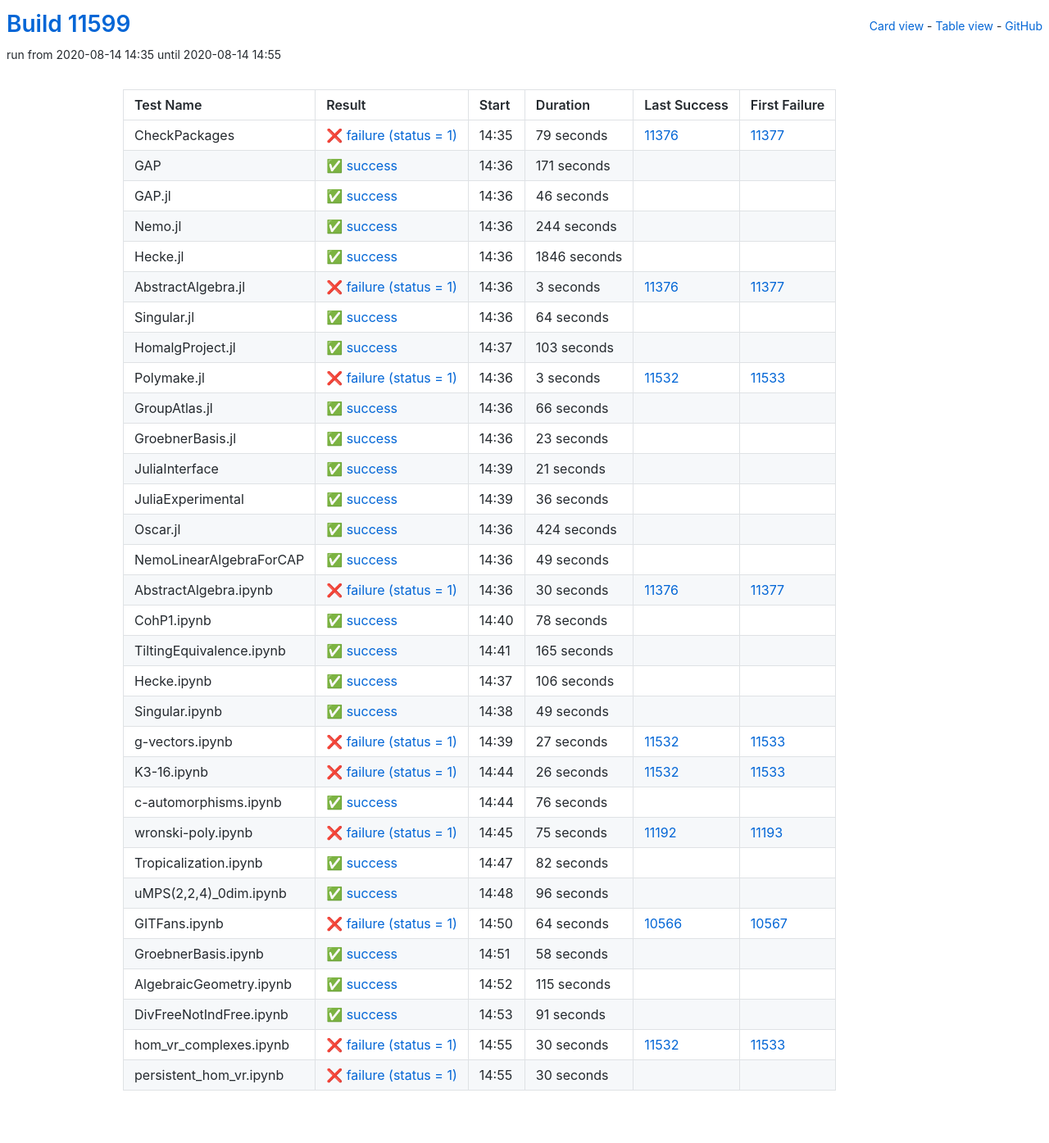
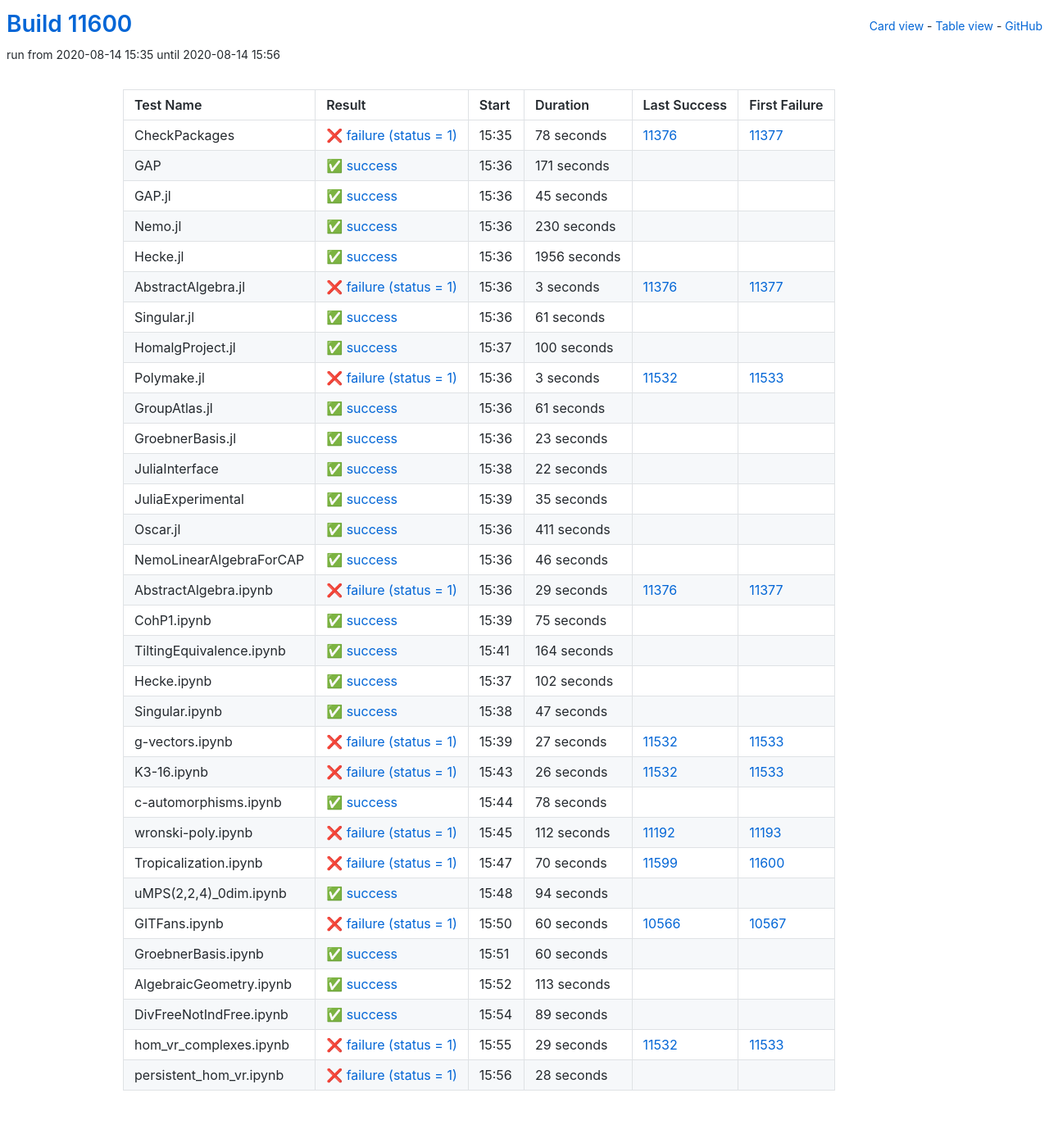
Before and after one commit to oscar-system/oscar-ci-status, a Jekyll site: the page built from table.html, in a window 1280 px wide. Shown: the whole page at 82% size. Built offline with Jekyll 4.4.1, drawn with Linux system fonts in a browser that asks for light colours.

Commit message:
Build #11600

```diff
--- a/_data/ci.yml
+++ b/_data/ci.yml
@@ -1,6 +1,6 @@
 ---
-build: 11599
-build_url: https://oscarci.mathematik.uni-kl.de/job/oscar/11599/
+build: 11600
+build_url: https://oscarci.mathematik.uni-kl.de/job/oscar/11600/
 job: oscar
 organization: oscar-system
 repo: oscar-ci-status
@@ -8,20 +8,20 @@
 tests:
 - name: CheckPackages
   id: checkpackages
-  log: https://oscarci.mathematik.uni-kl.de/job/oscar/11599/artifact/logs/build-11599/CheckPackages.log
-  start: 2020-08-14 14:35
+  log: https://oscarci.mathematik.uni-kl.de/job/oscar/11600/artifact/logs/build-11600/CheckPackages.log
+  start: 2020-08-14 15:35
   success: false
   exitcode: 1
   status: failure
-  duration: 79
+  duration: 78
   last_success: 11376
   last_success_url: https://oscarci.mathematik.uni-kl.de/job/oscar/11376/
   first_failure: 11377
   first_failure_url: https://oscarci.mathematik.uni-kl.de/job/oscar/11377/
 - name: GAP
   id: gap
-  log: https://oscarci.mathematik.uni-kl.de/job/oscar/11599/artifact/logs/build-11599/GAP.log
-  start: 2020-08-14 14:36
+  log: https://oscarci.mathematik.uni-kl.de/job/oscar/11600/artifact/logs/build-11600/GAP.log
+  start: 2020-08-14 15:36
   success: true
   exitcode: 0
   status: success
@@ -32,44 +32,44 @@
   first_failure_url:
 - name: GAP.jl
   id: gap-jl
-  log: https://oscarci.mathematik.uni-kl.de/job/oscar/11599/artifact/logs/build-11599/GAP.jl.log
-  start: 2020-08-14 14:36
+  log: https://oscarci.mathematik.uni-kl.de/job/oscar/11600/artifact/logs/build-11600/GAP.jl.log
+  start: 2020-08-14 15:36
   success: true
   exitcode: 0
   status: success
-  duration: 46
+  duration: 45
   last_success: false
   last_success_url:
   first_failure: false
   first_failure_url:
 - name: Nemo.jl
   id: nemo-jl
-  log: https://oscarci.mathematik.uni-kl.de/job/oscar/11599/artifact/logs/build-11599/Nemo.jl.log
-  start: 2020-08-14 14:36
+  log: https://oscarci.mathematik.uni-kl.de/job/oscar/11600/artifact/logs/build-11600/Nemo.jl.log
+  start: 2020-08-14 15:36
   success: true
   exitcode: 0
   status: success
-  duration: 244
+  duration: 230
   last_success: false
   last_success_url:
   first_failure: false
   first_failure_url:
 - name: Hecke.jl
   id: hecke-jl
-  log: https://oscarci.mathematik.uni-kl.de/job/oscar/11599/artifact/logs/build-11599/Hecke.jl.log
-  start: 2020-08-14 14:36
+  log: https://oscarci.mathematik.uni-kl.de/job/oscar/11600/artifact/logs/build-11600/Hecke.jl.log
+  start: 2020-08-14 15:36
   success: true
   exitcode: 0
   status: success
-  duration: 1846
+  duration: 1956
   last_success: false
   last_success_url:
   first_failure: false
   first_failure_url:
 - name: AbstractAlgebra.jl
   id: abstractalgebra-jl
-  log: https://oscarci.mathematik.uni-kl.de/job/oscar/11599/artifact/logs/build-11599/AbstractAlgebra.jl.log
-  start: 2020-08-14 14:36
+  log: https://oscarci.mathematik.uni-kl.de/job/oscar/11600/artifact/logs/build-11600/AbstractAlgebra.jl.log
+  start: 2020-08-14 15:36
   success: false
   exitcode: 1
   status: failure
@@ -80,32 +80,32 @@
   first_failure_url: https://oscarci.mathematik.uni-kl.de/job/oscar/11377/
 - name: Singular.jl
   id: singular-jl
-  log: https://oscarci.mathematik.uni-kl.de/job/oscar/11599/artifact/logs/build-11599/Singular.jl.log
-  start: 2020-08-14 14:36
+  log: https://oscarci.mathematik.uni-kl.de/job/oscar/11600/artifact/logs/build-11600/Singular.jl.log
+  start: 2020-08-14 15:36
   success: true
   exitcode: 0
   status: success
-  duration: 64
+  duration: 61
   last_success: false
   last_success_url:
   first_failure: false
   first_failure_url:
 - name: HomalgProject.jl
   id: homalgproject-jl
-  log: https://oscarci.mathematik.uni-kl.de/job/oscar/11599/artifact/logs/build-11599/HomalgProject.jl.log
-  start: 2020-08-14 14:37
+  log: https://oscarci.mathematik.uni-kl.de/job/oscar/11600/artifact/logs/build-11600/HomalgProject.jl.log
+  start: 2020-08-14 15:37
   success: true
   exitcode: 0
   status: success
-  duration: 103
+  duration: 100
   last_success: false
   last_success_url:
   first_failure: false
   first_failure_url:
 - name: Polymake.jl
   id: polymake-jl
-  log: https://oscarci.mathematik.uni-kl.de/job/oscar/11599/artifact/logs/build-11599/Polymake.jl.log
-  start: 2020-08-14 14:36
+  log: https://oscarci.mathematik.uni-kl.de/job/oscar/11600/artifact/logs/build-11600/Polymake.jl.log
+  start: 2020-08-14 15:36
   success: false
   exitcode: 1
   status: failure
@@ -116,20 +116,20 @@
   first_failure_url: https://oscarci.mathematik.uni-kl.de/job/oscar/11533/
 - name: GroupAtlas.jl
   id: groupatlas-jl
-  log: https://oscarci.mathematik.uni-kl.de/job/oscar/11599/artifact/logs/build-11599/GroupAtlas.jl.log
-  start: 2020-08-14 14:36
+  log: https://oscarci.mathematik.uni-kl.de/job/oscar/11600/artifact/logs/build-11600/GroupAtlas.jl.log
+  start: 2020-08-14 15:36
   success: true
   exitcode: 0
   status: success
-  duration: 66
+  duration: 61
   last_success: false
   last_success_url:
   first_failure: false
   first_failure_url:
 - name: GroebnerBasis.jl
   id: groebnerbasis-jl
-  log: https://oscarci.mathematik.uni-kl.de/job/oscar/11599/artifact/logs/build-11599/GroebnerBasis.jl.log
-  start: 2020-08-14 14:36
+  log: https://oscarci.mathematik.uni-kl.de/job/oscar/11600/artifact/logs/build-11600/GroebnerBasis.jl.log
+  start: 2020-08-14 15:36
   success: true
   exitcode: 0
   status: success
@@ -140,116 +140,116 @@
   first_failure_url:
 - name: JuliaInterface
   id: juliainterface
-  log: https://oscarci.mathematik.uni-kl.de/job/oscar/11599/artifact/logs/build-11599/JuliaInterface.log
-  start: 2020-08-14 14:39
+  log: https://oscarci.mathematik.uni-kl.de/job/oscar/11600/artifact/logs/build-11600/JuliaInterface.log
+  start: 2020-08-14 15:38
   success: true
   exitcode: 0
   status: success
-  duration: 21
+  duration: 22
   last_success: false
   last_success_url:
   first_failure: false
   first_failure_url:
 - name: JuliaExperimental
   id: juliaexperimental
-  log: https://oscarci.mathematik.uni-kl.de/job/oscar/11599/artifact/logs/build-11599/JuliaExperimental.log
-  start: 2020-08-14 14:39
+  log: https://oscarci.mathematik.uni-kl.de/job/oscar/11600/artifact/logs/build-11600/JuliaExperimental.log
+  start: 2020-08-14 15:39
   success: true
   exitcode: 0
   status: success
-  duration: 36
+  duration: 35
   last_success: false
   last_success_url:
   first_failure: false
   first_failure_url:
 - name: Oscar.jl
   id: oscar-jl
-  log: https://oscarci.mathematik.uni-kl.de/job/oscar/11599/artifact/logs/build-11599/Oscar.jl.log
-  start: 2020-08-14 14:36
+  log: https://oscarci.mathematik.uni-kl.de/job/oscar/11600/artifact/logs/build-11600/Oscar.jl.log
+  start: 2020-08-14 15:36
   success: true
   exitcode: 0
   status: success
-  duration: 424
+  duration: 411
   last_success: false
   last_success_url:
   first_failure: false
   first_failure_url:
 - name: NemoLinearAlgebraForCAP
   id: nemolinearalgebraforcap
-  log: https://oscarci.mathematik.uni-kl.de/job/oscar/11599/artifact/logs/build-11599/NemoLinearAlgebraForCAP.log
-  start: 2020-08-14 14:36
+  log: https://oscarci.mathematik.uni-kl.de/job/oscar/11600/artifact/logs/build-11600/NemoLinearAlgebraForCAP.log
+  start: 2020-08-14 15:36
   success: true
   exitcode: 0
   status: success
-  duration: 49
+  duration: 46
   last_success: false
   last_success_url:
   first_failure: false
   first_failure_url:
 - name: AbstractAlgebra.ipynb
   id: abstractalgebra-ipynb
-  log: https://oscarci.mathematik.uni-kl.de/job/oscar/11599/artifact/logs/build-11599/AbstractAlgebra.ipynb.log
-  start: 2020-08-14 14:36
+  log: https://oscarci.mathematik.uni-kl.de/job/oscar/11600/artifact/logs/build-11600/AbstractAlgebra.ipynb.log
+  start: 2020-08-14 15:36
   success: false
   exitcode: 1
   status: failure
-  duration: 30
+  duration: 29
   last_success: 11376
   last_success_url: https://oscarci.mathematik.uni-kl.de/job/oscar/11376/
   first_failure: 11377
   first_failure_url: https://oscarci.mathematik.uni-kl.de/job/oscar/11377/
 - name: CohP1.ipynb
   id: cohp1-ipynb
-  log: https://oscarci.mathematik.uni-kl.de/job/oscar/11599/artifact/logs/build-11599/CohP1.ipynb.log
-  start: 2020-08-14 14:40
+  log: https://oscarci.mathematik.uni-kl.de/job/oscar/11600/artifact/logs/build-11600/CohP1.ipynb.log
+  start: 2020-08-14 15:39
   success: true
   exitcode: 0
   status: success
-  duration: 78
+  duration: 75
   last_success: false
   last_success_url:
   first_failure: false
   first_failure_url:
 - name: TiltingEquivalence.ipynb
   id: tiltingequivalence-ipynb
-  log: https://oscarci.mathematik.uni-kl.de/job/oscar/11599/artifact/logs/build-11599/TiltingEquivalence.ipynb.log
-  start: 2020-08-14 14:41
+  log: https://oscarci.mathematik.uni-kl.de/job/oscar/11600/artifact/logs/build-11600/TiltingEquivalence.ipynb.log
+  start: 2020-08-14 15:41
   success: true
   exitcode: 0
   status: success
-  duration: 165
+  duration: 164
   last_success: false
   last_success_url:
   first_failure: false
   first_failure_url:
 - name: Hecke.ipynb
   id: hecke-ipynb
-  log: https://oscarci.mathematik.uni-kl.de/job/oscar/11599/artifact/logs/build-11599/Hecke.ipynb.log
-  start: 2020-08-14 14:37
+  log: https://oscarci.mathematik.uni-kl.de/job/oscar/11600/artifact/logs/build-11600/Hecke.ipynb.log
+  start: 2020-08-14 15:37
   success: true
   exitcode: 0
   status: success
-  duration: 106
+  duration: 102
   last_success: false
   last_success_url:
   first_failure: false
   first_failure_url:
 - name: Singular.ipynb
   id: singular-ipynb
-  log: https://oscarci.mathematik.uni-kl.de/job/oscar/11599/artifact/logs/build-11599/Singular.ipynb.log
-  start: 2020-08-14 14:38
+  log: https://oscarci.mathematik.uni-kl.de/job/oscar/11600/artifact/logs/build-11600/Singular.ipynb.log
+  start: 2020-08-14 15:38
   success: true
   exitcode: 0
   status: success
-  duration: 49
+  duration: 47
   last_success: false
   last_success_url:
   first_failure: false
   first_failure_url:
 - name: g-vectors.ipynb
   id: g-vectors-ipynb
-  log: https://oscarci.mathematik.uni-kl.de/job/oscar/11599/artifact/logs/build-11599/g-vectors.ipynb.log
-  start: 2020-08-14 14:39
+  log: https://oscarci.mathematik.uni-kl.de/job/oscar/11600/artifact/logs/build-11600/g-vectors.ipynb.log
+  start: 2020-08-14 15:39
   success: false
   exitcode: 1
   status: failure
@@ -260,8 +260,8 @@
   first_failure_url: https://oscarci.mathematik.uni-kl.de/job/oscar/11533/
 - name: K3-16.ipynb
   id: k3-16-ipynb
-  log: https://oscarci.mathematik.uni-kl.de/job/oscar/11599/artifact/logs/build-11599/K3-16.ipynb.log
-  start: 2020-08-14 14:44
+  log: https://oscarci.mathematik.uni-kl.de/job/oscar/11600/artifact/logs/build-11600/K3-16.ipynb.log
+  start: 2020-08-14 15:43
   success: false
   exitcode: 1
   status: failure
@@ -272,120 +272,120 @@
   first_failure_url: https://oscarci.mathematik.uni-kl.de/job/oscar/11533/
 - name: c-automorphisms.ipynb
   id: c-automorphisms-ipynb
-  log: https://oscarci.mathematik.uni-kl.de/job/oscar/11599/artifact/logs/build-11599/c-automorphisms.ipynb.log
-  start: 2020-08-14 14:44
+  log: https://oscarci.mathematik.uni-kl.de/job/oscar/11600/artifact/logs/build-11600/c-automorphisms.ipynb.log
+  start: 2020-08-14 15:44
   success: true
   exitcode: 0
   status: success
-  duration: 76
+  duration: 78
   last_success: false
   last_success_url:
   first_failure: false
   first_failure_url:
 - name: wronski-poly.ipynb
   id: wronski-poly-ipynb
-  log: https://oscarci.mathematik.uni-kl.de/job/oscar/11599/artifact/logs/build-11599/wronski-poly.ipynb.log
-  start: 2020-08-14 14:45
+  log: https://oscarci.mathematik.uni-kl.de/job/oscar/11600/artifact/logs/build-11600/wronski-poly.ipynb.log
+  start: 2020-08-14 15:45
   success: false
   exitcode: 1
   status: failure
-  duration: 75
+  duration: 112
   last_success: 11192
   last_success_url: https://oscarci.mathematik.uni-kl.de/job/oscar/11192/
   first_failure: 11193
   first_failure_url: https://oscarci.mathematik.uni-kl.de/job/oscar/11193/
 - name: Tropicalization.ipynb
   id: tropicalization-ipynb
-  log: https://oscarci.mathematik.uni-kl.de/job/oscar/11599/artifact/logs/build-11599/Tropicalization.ipynb.log
-  start: 2020-08-14 14:47
+  log: https://oscarci.mathematik.uni-kl.de/job/oscar/11600/artifact/logs/build-11600/Tropicalization.ipynb.log
+  start: 2020-08-14 15:47
+  success: false
+  exitcode: 1
+  status: failure
+  duration: 70
+  last_success: 11599
+  last_success_url: https://oscarci.mathematik.uni-kl.de/job/oscar/11599/
+  first_failure: 11600
+  first_failure_url: https://oscarci.mathematik.uni-kl.de/job/oscar/11600/
+- name: uMPS(2,2,4)_0dim.ipynb
+  id: umps-2-2-4-0dim-ipynb
+  log: https://oscarci.mathematik.uni-kl.de/job/oscar/11600/artifact/logs/build-11600/uMPS-2-2-4-_0dim.ipynb.log
+  start: 2020-08-14 15:48
   success: true
   exitcode: 0
   status: success
-  duration: 82
-  last_success: false
-  last_success_url:
-  first_failure: false
-  first_failure_url:
-- name: uMPS(2,2,4)_0dim.ipynb
-  id: umps-2-2-4-0dim-ipynb
-  log: https://oscarci.mathematik.uni-kl.de/job/oscar/11599/artifact/logs/build-11599/uMPS-2-2-4-_0dim.ipynb.log
-  start: 2020-08-14 14:48
-  success: true
-  exitcode: 0
-  status: success
-  duration: 96
+  duration: 94
   last_success: false
   last_success_url:
   first_failure: false
   first_failure_url:
 - name: GITFans.ipynb
   id: gitfans-ipynb
-  log: https://oscarci.mathematik.uni-kl.de/job/oscar/11599/artifact/logs/build-11599/GITFans.ipynb.log
-  start: 2020-08-14 14:50
+  log: https://oscarci.mathematik.uni-kl.de/job/oscar/11600/artifact/logs/build-11600/GITFans.ipynb.log
+  start: 2020-08-14 15:50
   success: false
   exitcode: 1
   status: failure
-  duration: 64
+  duration: 60
   last_success: 10566
   last_success_url: https://oscarci.mathematik.uni-kl.de/job/oscar/10566/
   first_failure: 10567
   first_failure_url: https://oscarci.mathematik.uni-kl.de/job/oscar/10567/
 - name: GroebnerBasis.ipynb
   id: groebnerbasis-ipynb
-  log: https://oscarci.mathematik.uni-kl.de/job/oscar/11599/artifact/logs/build-11599/GroebnerBasis.ipynb.log
-  start: 2020-08-14 14:51
+  log: https://oscarci.mathematik.uni-kl.de/job/oscar/11600/artifact/logs/build-11600/GroebnerBasis.ipynb.log
+  start: 2020-08-14 15:51
   success: true
   exitcode: 0
   status: success
-  duration: 58
+  duration: 60
   last_success: false
   last_success_url:
   first_failure: false
   first_failure_url:
 - name: AlgebraicGeometry.ipynb
   id: algebraicgeometry-ipynb
-  log: https://oscarci.mathematik.uni-kl.de/job/oscar/11599/artifact/logs/build-11599/AlgebraicGeometry.ipynb.log
-  start: 2020-08-14 14:52
+  log: https://oscarci.mathematik.uni-kl.de/job/oscar/11600/artifact/logs/build-11600/AlgebraicGeometry.ipynb.log
+  start: 2020-08-14 15:52
   success: true
   exitcode: 0
   status: success
-  duration: 115
+  duration: 113
   last_success: false
   last_success_url:
   first_failure: false
   first_failure_url:
 - name: DivFreeNotIndFree.ipynb
   id: divfreenotindfree-ipynb
-  log: https://oscarci.mathematik.uni-kl.de/job/oscar/11599/artifact/logs/build-11599/DivFreeNotIndFree.ipynb.log
-  start: 2020-08-14 14:53
+  log: https://oscarci.mathematik.uni-kl.de/job/oscar/11600/artifact/logs/build-11600/DivFreeNotIndFree.ipynb.log
+  start: 2020-08-14 15:54
   success: true
   exitcode: 0
   status: success
-  duration: 91
+  duration: 89
   last_success: false
   last_success_url:
   first_failure: false
   first_failure_url:
 - name: hom_vr_complexes.ipynb
   id: hom-vr-complexes-ipynb
-  log: https://oscarci.mathematik.uni-kl.de/job/oscar/11599/artifact/logs/build-11599/hom_vr_complexes.ipynb.log
-  start: 2020-08-14 14:55
+  log: https://oscarci.mathematik.uni-kl.de/job/oscar/11600/artifact/logs/build-11600/hom_vr_complexes.ipynb.log
+  start: 2020-08-14 15:55
   success: false
   exitcode: 1
   status: failure
-  duration: 30
+  duration: 29
   last_success: 11532
   last_success_url: https://oscarci.mathematik.uni-kl.de/job/oscar/11532/
   first_failure: 11533
   first_failure_url: https://oscarci.mathematik.uni-kl.de/job/oscar/11533/
 - name: persistent_hom_vr.ipynb
   id: persistent-hom-vr-ipynb
-  log: https://oscarci.mathematik.uni-kl.de/job/oscar/11599/artifact/logs/build-11599/persistent_hom_vr.ipynb.log
-  start: 2020-08-14 14:55
+  log: https://oscarci.mathematik.uni-kl.de/job/oscar/11600/artifact/logs/build-11600/persistent_hom_vr.ipynb.log
+  start: 2020-08-14 15:56
   success: false
   exitcode: 1
   status: failure
-  duration: 30
+  duration: 28
   last_success: false
   last_success_url:
   first_failure: false
```
Also changed, not shown: README.md.
